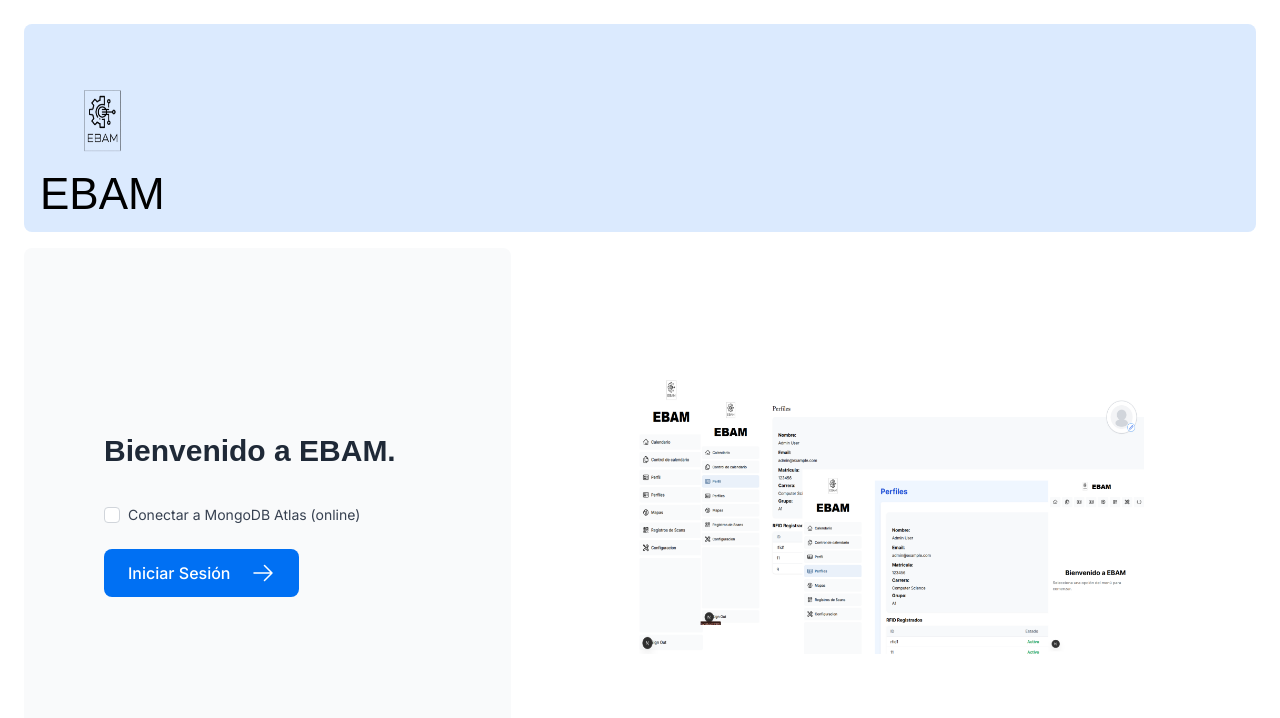
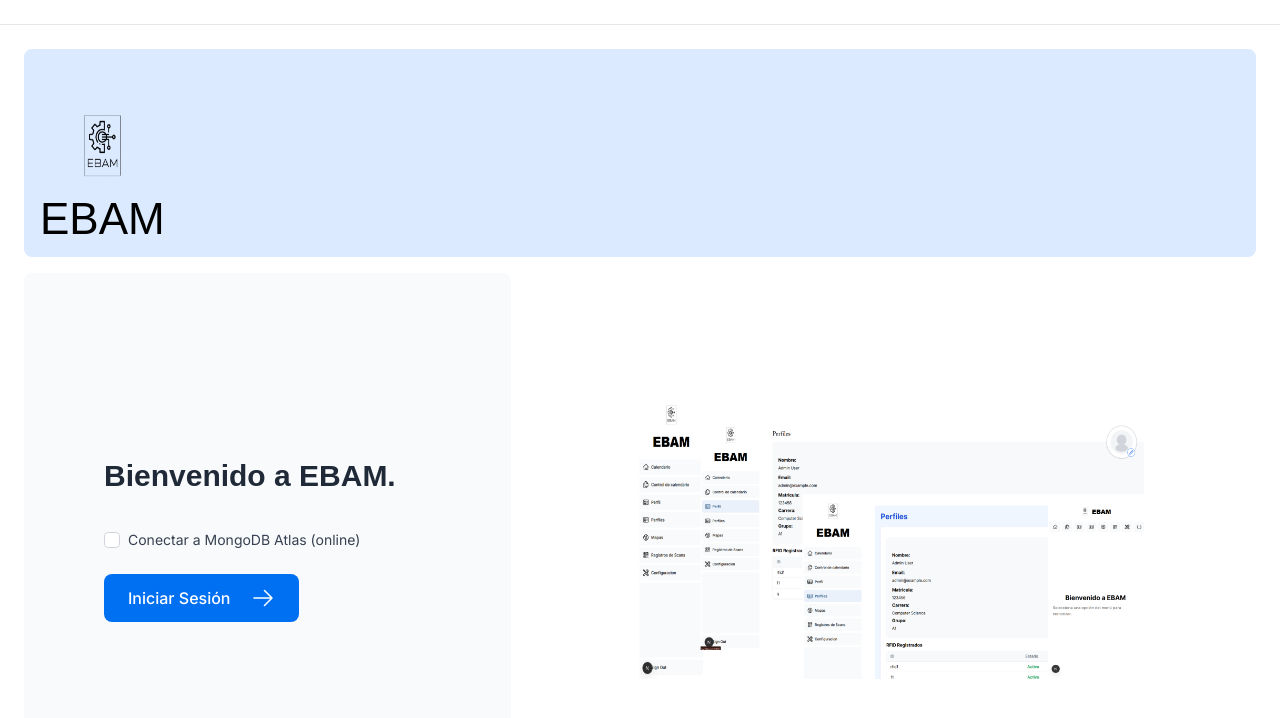
Before and after one commit to AbrahamSanchezDev/EBAM-PI, a Next.js app: page / in a window 1280 px wide. Shown: the top 718 px of the page. Built offline with nearby package versions, Linux system fonts and the light colour scheme; no server answers; a web font is replaced by a local one.

Commit message:
Restore HeaderActions component in layout and adjust notification display logic

```diff
--- a/app/layout.tsx
+++ b/app/layout.tsx
@@ -1,3 +1,4 @@
+import HeaderActions from "@/app/ui/header-actions";
 import "@/app/ui/global.css";
 // react-big-calendar global styles must be imported from a top-level entry (app layout)
 import "react-big-calendar/lib/css/react-big-calendar.css";
@@ -18,7 +19,9 @@
     <html lang="en">
       <body className={`${inter.className} antialiased`}>
         <NotificationsProvider>
-          {/* HeaderActions removido para ocultar iconos de notificaciones y solicitudes */}
+          <div className="w-full bg-white border-b p-3 flex justify-end items-center gap-3">
+            <HeaderActions />
+          </div>
           {children}
         </NotificationsProvider>
       </body>
--- a/app/ui/dashboard/nav-links.tsx
+++ b/app/ui/dashboard/nav-links.tsx
@@ -66,10 +66,10 @@
               // base layout: allow mobile items to either center (icons-only) or left-align when showing text
               "flex h-[48px] grow items-center gap-2 rounded-md bg-gray-50 p-3 text-sm font-medium hover:bg-[#eaf1fa] hover:text-[#1d4a7a] md:flex-none md:p-2 md:px-3",
               {
-                // center icons on mobile when text hidden
-                "justify-center": !showTextOnMobile,
-                // left-align when showing text on mobile
-                "justify-start": showTextOnMobile,
+                // // center icons on mobile when text hidden
+                // "justify-center": showTextOnMobile,
+                // // left-align when showing text on mobile
+                // "justify-start": showTextOnMobile,
                 [activeClassName || "!bg-[#eaf1fa] !text-[#1d4a7a] !font-semibold"]: pathname === link.href,
               }
             )}
```
